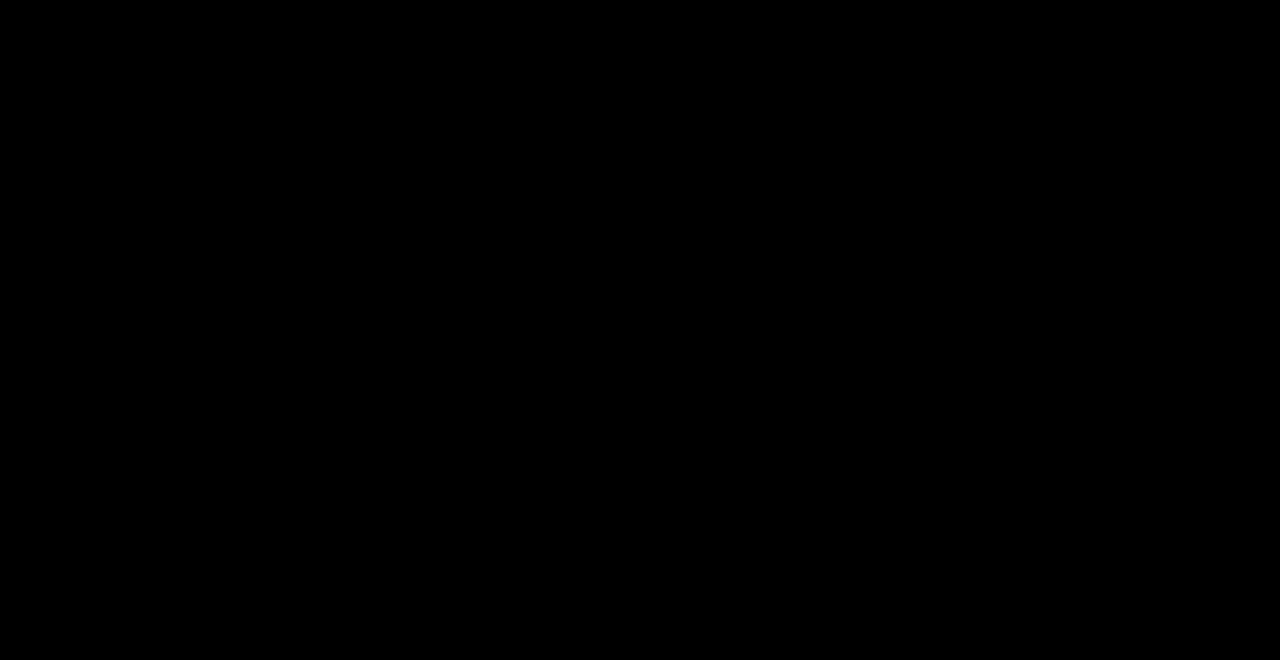
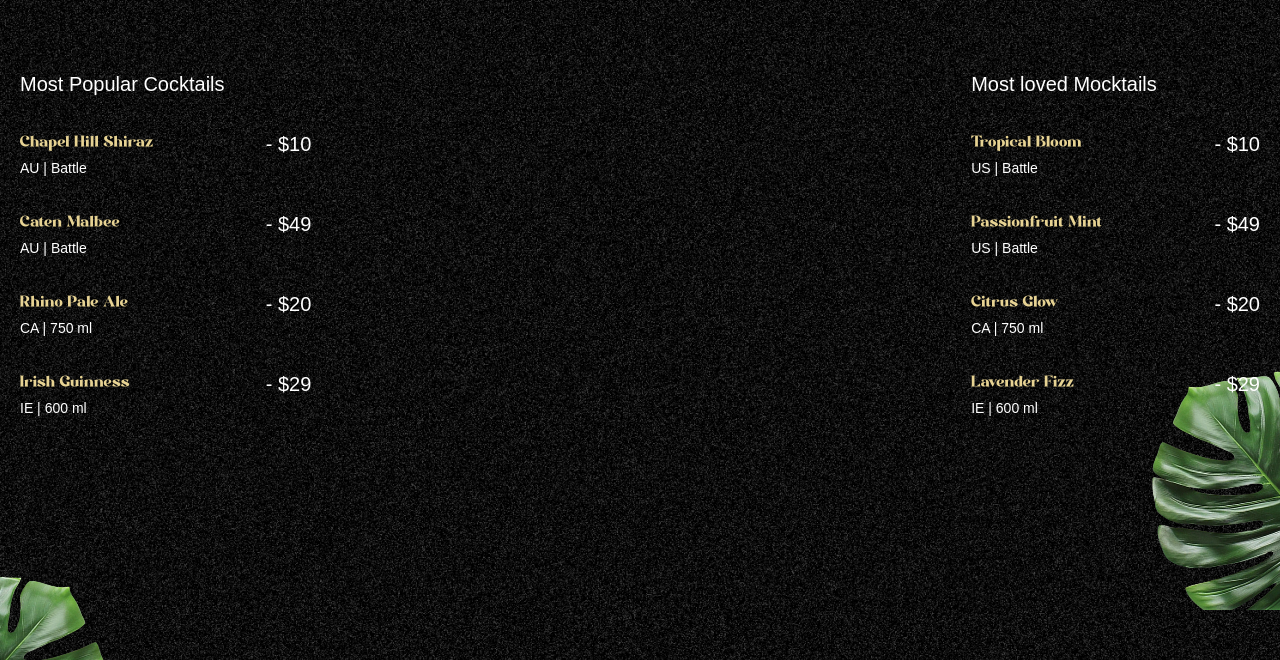
Before and after one commit to Aayush-Ash/gsap-cocktails, a React (Vite) app: page / in a window 1280 px wide. Shown: the part 890-1550 px from the top of the page. Built offline with nearby package versions, Linux system fonts and the light colour scheme; a web font is replaced by a local one.

Commit message:
Implement Cocktails Section

```diff
--- a/src/app.jsx
+++ b/src/app.jsx
@@ -1,17 +1,18 @@
+import React from 'react'
 import gsap from "gsap";
 import{ ScrollTrigger, SplitText } from "gsap/all";
 import Navbar from "./components/navbar.jsx";
 import Hero from "./components/hero.jsx";
+import Cocktails from "./components/public/Cocktails.jsx";
 
 gsap.registerPlugin(ScrollTrigger, SplitText)
-
-import React from 'react'
-
 const App = () => {
     return (
         <main>
             <Navbar/>
             <Hero/>
+            <Cocktails />
+
         </main>
     )
 }
--- /dev/null
+++ b/src/components/public/Cocktails.jsx
@@ -0,0 +1,67 @@
+import {useGSAP} from "@gsap/react";
+import gsap from "gsap";
+import {cocktailLists, mockTailLists} from "../../../constants/index.js";
+
+
+const Cocktails = () => {
+    useGSAP(()=>{
+        const parallaxTimeline =gsap.timeline({
+            scrollTrigger: {
+                trigger: "#cocktails",
+                start: "top 30%",
+                end : "bottom 80%",
+                scrub: true,
+
+
+
+            }
+       })
+        parallaxTimeline
+            .from("#c-left-leaf",{
+                x:-100,y:100
+
+            })
+            .from("#c-right-leaf",{
+                x:100,y:-100
+        })
+    })
+    return (
+        <section id="cocktails" className="noisy">
+            <img src="/images/cocktail-left-leaf.png" alt="l-leaf" id="c-left-leaf" />
+            <img src="/images/cocktail-right-leaf.png" alt="r-leaf" id="c-right-leaf" />
+
+            <div className="list">
+                <div className="popular">
+                    <h2>Most Popular Cocktails</h2>
+                    <ul>
+                        {cocktailLists.map(({ name, country, detail, price }) => (
+                            <li key={name}>
+                                <div className="md:me-28">
+                                    <h3>{name}</h3>
+                                    <p>{country} | {detail}</p>
+                                </div>
+                                <span>- {price}</span>
+                            </li>
+                        ))}
+                    </ul>
+                </div>
+                <div className="loved">
+                    <h2>Most loved Mocktails</h2>
+                    <ul>
+                        {mockTailLists.map(({ name, country, detail, price }) => (
+                            <li key={name}>
+                                <div className="md:me-28">
+                                    <h3>{name}</h3>
+                                    <p>{country} | {detail}</p>
+                                </div>
+                                <span>- {price}</span>
+                            </li>
+                        ))}
+                    </ul>
+                </div>
+            </div>
+        </section>
+    );
+};
+
+export default Cocktails;
```
